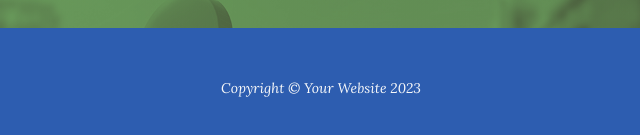
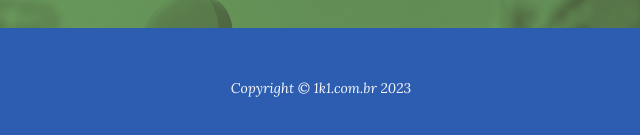
Before and after one commit to ImpactoPositivo/1k1, a plain HTML site: page store.html in a window 1280 px wide. Shown: the part 2176-2311 px from the top of the page, 319-959 px from the left. Drawn offline with nearby package versions, Linux system fonts and the light colour scheme.

Commit message:
atualizei endereço site

```diff
--- a/store.html
+++ b/store.html
@@ -104,7 +104,7 @@
             </div>
         </section>
         <footer class="footer text-faded text-center py-5">
-            <div class="container"><p class="m-0 small">Copyright &copy; Your Website 2023</p></div>
+            <div class="container"><p class="m-0 small">Copyright &copy; 1k1.com.br 2023</p></div>
         </footer>
         <!-- Bootstrap core JS-->
         <script src="https://cdn.jsdelivr.net/npm/bootstrap@5.2.3/dist/js/bootstrap.bundle.min.js"></script>
```
